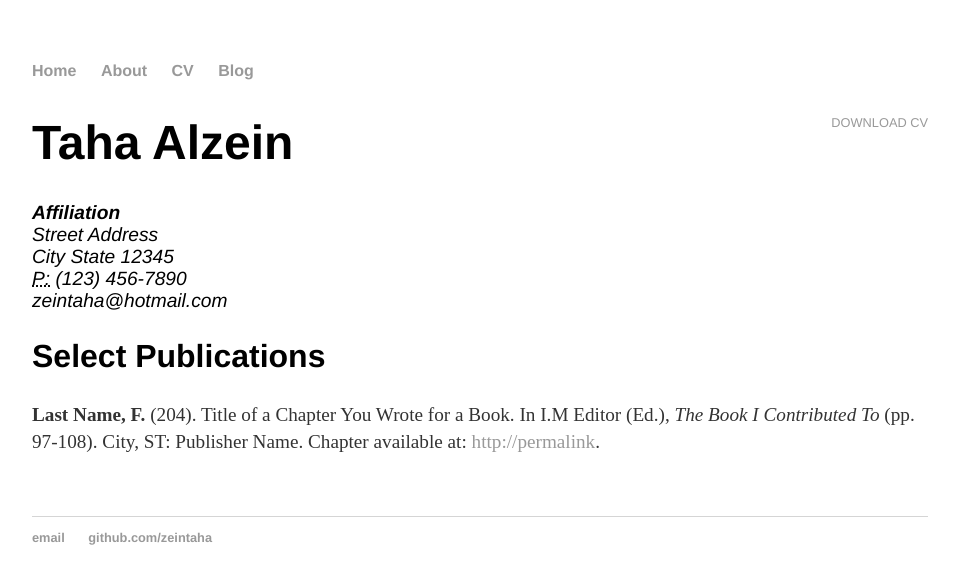
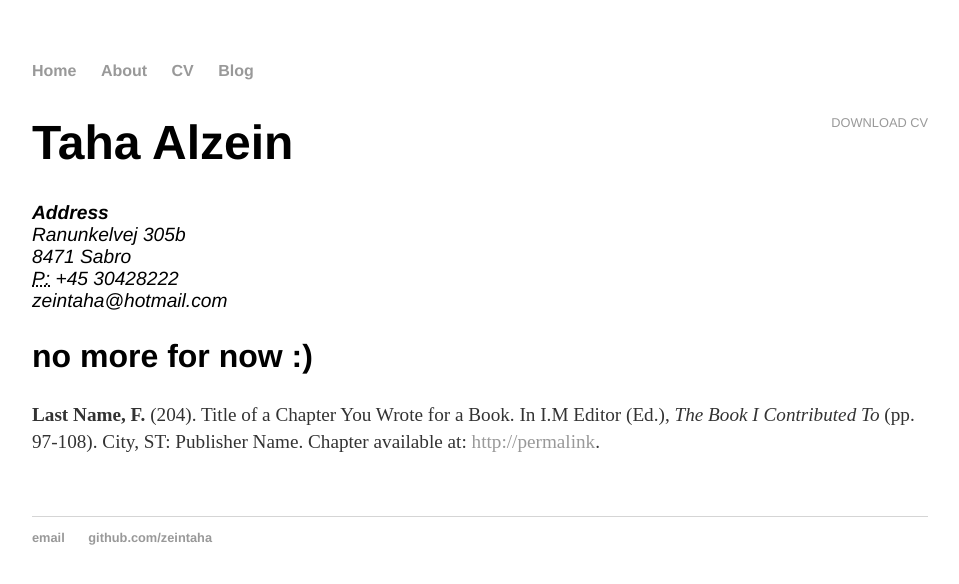
Before and after one commit to zeintaha/zeintaha.github.io, a Jekyll site: the page built from cv/index.html, in a window 1280 px wide. Shown: the top 584 px of the page, without its empty margins (160-1119 px from the left). Built offline with Jekyll 4.4.1, drawn with Linux system fonts in a browser that asks for light colours.

Commit message:
change in cv

```diff
--- a/cv/index.html
+++ b/cv/index.html
@@ -7,14 +7,14 @@ title: CV of Your Name
 		<a href="#" class="download" title="Download CV as PDF">Download CV</a>
 					<h1>Taha Alzein</h1>
 					<address>
-					<strong>Affiliation</strong><br>
-					Street Address<br>
-					City State 12345<br>
-					<abbr title="phone">P:</abbr> (123) 456-7890<br>
+					<strong>Address</strong><br>
+					Ranunkelvej 305b<br>
+					8471 Sabro<br>
+					<abbr title="phone">P:</abbr> +45 30428222<br>
 					<span class="obfuscate">zeintaha@hotmail.com</span>
 					</address>
 
-					<h2>Select Publications</h2>
+					<h2>no more for now :)</h2>
 
 					<p><strong>Last Name, F.</strong> (204). Title of a Chapter You Wrote for a Book. In I.M Editor (Ed.), <em>The Book I Contributed To</em> (pp. 97-108). City, ST: Publisher Name. Chapter available at: <a href="#">http://permalink</a>.
 
```
